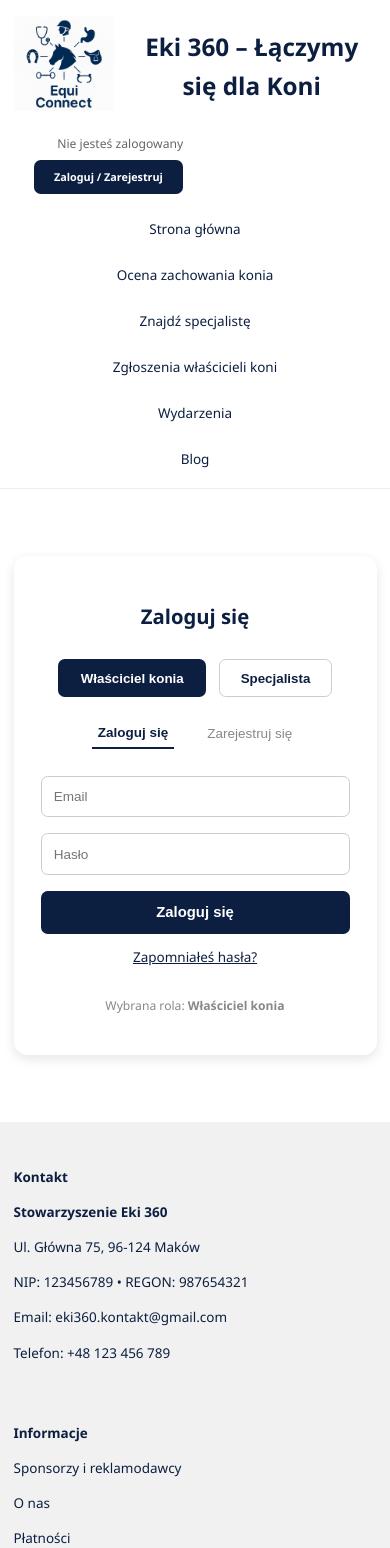
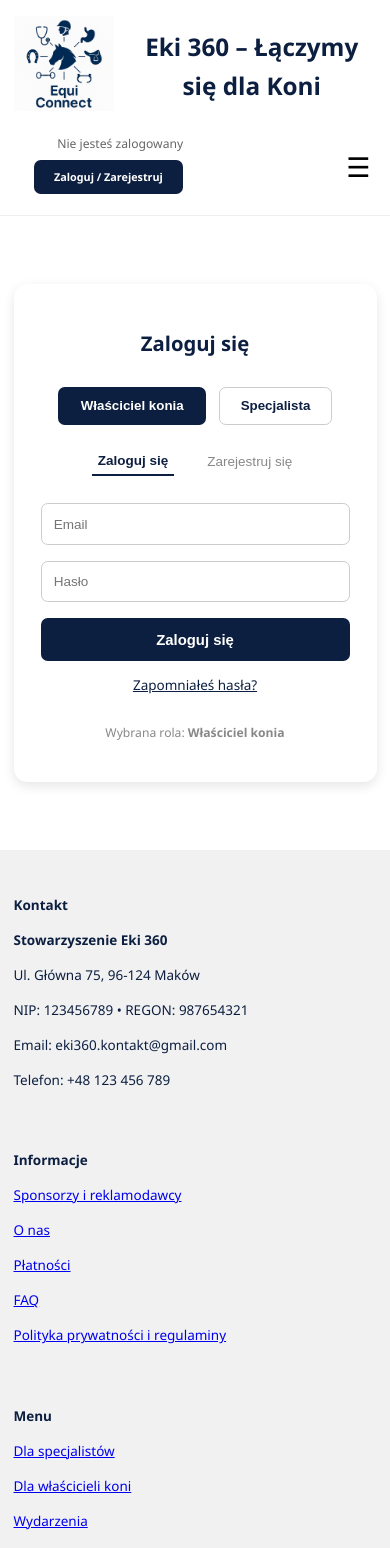
Before and after one commit to Famonaretto/equi-connect-ui, a Next.js app: page /zaloguj in a window 390 px wide. Shown: the top 1548 px of the page. Built offline with nearby package versions, Linux system fonts and the light colour scheme; no server answers.

Commit message:
✨ Dodano responsywne menu hamburger na mobile + poprawa ukadu

```diff
--- a/app/globals.css
+++ b/app/globals.css
@@ -108,3 +108,70 @@ nav a {
     font-size: 1rem;
   }
 }
+.main-header {
+  background: #fff;
+  border-bottom: 1px solid #eee;
+  padding: 1rem;
+}
+
+.top-bar {
+  display: flex;
+  align-items: center;
+  justify-content: space-between;
+  flex-wrap: wrap;
+  gap: 1rem;
+}
+
+.site-title {
+  font-size: 1.8rem;
+  font-weight: bold;
+  color: #0D1F40;
+  flex: 1;
+  text-align: center;
+  margin: 0;
+}
+
+.user-panel {
+  min-width: 120px;
+  text-align: right;
+}
+
+.hamburger {
+  display: none;
+  background: none;
+  font-size: 2rem;
+  border: none;
+  cursor: pointer;
+}
+
+/* Navigation */
+.main-nav {
+  display: flex;
+  justify-content: center;
+  flex-wrap: wrap;
+  gap: 1.2rem;
+  margin-top: 1rem;
+}
+
+.main-nav a {
+  text-decoration: none;
+  color: #0D1F40;
+  font-weight: 500;
+}
+
+/* Responsive navigation */
+@media (max-width: 768px) {
+  .main-nav {
+    flex-direction: column;
+    align-items: center;
+    display: none;
+  }
+
+  .main-nav.open {
+    display: flex;
+  }
+
+  .hamburger {
+    display: block;
+  }
+}
--- a/app/layout.tsx
+++ b/app/layout.tsx
@@ -1,20 +1,22 @@
+'use client';
+
 import './globals.css';
 import Link from 'next/link';
 import Image from 'next/image';
 import RootLayoutClient from './components/RootLayoutClient';
 import { UserProvider } from '@/contexts/UserContext';
 import { DialogProvider } from './components/DialogProvider';
-
-
+import { useState } from 'react';
 
 export const metadata = {
   title: 'EquiConnect – Zrozum swojego konia',
   description: 'Pomóż swojemu koniowi znaleźć wsparcie i opiekę.',
-  viewport: 'width=device-width, initial-scale=1', // ← TO DODAJ
+  viewport: 'width=device-width, initial-scale=1',
 };
 
+export default function RootLayout({ children }: { children: React.ReactNode }) {
+  const [isMenuOpen, setIsMenuOpen] = useState(false);
 
-export default function RootLayout({ children }: { children: React.ReactNode }) {
   return (
     <html lang="pl">
       <head />
@@ -22,23 +24,8 @@ export default function RootLayout({ children }: { children: React.ReactNode })
         <DialogProvider>
           <UserProvider>
             {/* === HEADER === */}
-      <header
-        style={{
-          backgroundColor: '#fff',
-          borderBottom: '1px solid #eee',
-          padding: '1rem',
-        }}
-      >
-        {/* GÓRNY RZĄD: logo + tytuł + ZALOGUJ */}
-        <div
-          style={{
-            display: 'flex',
-            alignItems: 'center',
-            justifyContent: 'space-between',
-            flexWrap: 'wrap',
-            gap: '1rem',
-          }}
-        >
+            <header className="main-header">
+              <div className="top-bar">
                 <Link href="/">
                   <Image
                     src="/images/logo.png"
@@ -49,34 +36,22 @@ export default function RootLayout({ children }: { children: React.ReactNode })
                   />
                 </Link>
 
-          <h1
-            style={{
-              fontSize: '1.8rem',
-              fontWeight: 'bold',
-              color: '#0D1F40',
-              flex: 1,
-              textAlign: 'center',
-              margin: 0,
-            }}
-          >
-            Eki 360 – Łączymy się dla Koni
-          </h1>
+                <h1 className="site-title">Eki 360 – Łączymy się dla Koni</h1>
 
-          <div style={{ minWidth: '120px', textAlign: 'right' }}>
+                <div className="user-panel">
                   <RootLayoutClient />
                 </div>
+
+                <button
+                  className="hamburger"
+                  onClick={() => setIsMenuOpen(!isMenuOpen)}
+                >
+                  ☰
+                </button>
               </div>
 
               {/* MENU GŁÓWNE */}
-        <nav
-          style={{
-            display: 'flex',
-            justifyContent: 'center',
-            flexWrap: 'wrap',
-            gap: '1.2rem',
-            marginTop: '1rem',
-          }}
-        >
+              <nav className={`main-nav ${isMenuOpen ? 'open' : ''}`}>
                 <Link href="/">Strona główna</Link>
                 <Link href="/ankieta">Ocena zachowania konia</Link>
                 <Link href="/znajdz">Znajdź specjalistę</Link>
@@ -120,19 +95,19 @@ export default function RootLayout({ children }: { children: React.ReactNode })
 
                 <div style={{ minWidth: '200px' }}>
                   <h4 style={{ fontWeight: 'bold', marginBottom: '1rem' }}>Informacje</h4>
-            <p><a href="#" style={{ color: '#0D1F40', textDecoration: 'none' }}>Sponsorzy i reklamodawcy</a></p>
-            <p><a href="#" style={{ color: '#0D1F40', textDecoration: 'none' }}>O nas</a></p>
-            <p><a href="#" style={{ color: '#0D1F40', textDecoration: 'none' }}>Płatności</a></p>
-            <p><a href="#" style={{ color: '#0D1F40', textDecoration: 'none' }}>FAQ</a></p>
-            <p><a href="/polityka-prywatnosci" style={{ color: '#0D1F40', textDecoration: 'none' }}>Polityka prywatności i regulaminy</a></p>
+                  <p><a href="#">Sponsorzy i reklamodawcy</a></p>
+                  <p><a href="#">O nas</a></p>
+                  <p><a href="#">Płatności</a></p>
+                  <p><a href="#">FAQ</a></p>
+                  <p><a href="/polityka-prywatnosci">Polityka prywatności i regulaminy</a></p>
                 </div>
 
                 <div style={{ minWidth: '200px' }}>
                   <h4 style={{ fontWeight: 'bold', marginBottom: '1rem' }}>Menu</h4>
-            <p><a href="#specjalisci" style={{ color: '#0D1F40', textDecoration: 'none' }}>Dla specjalistów</a></p>
-            <p><a href="#wlasciciele" style={{ color: '#0D1F40', textDecoration: 'none' }}>Dla właścicieli koni</a></p>
-            <p><a href="#wydarzenia" style={{ color: '#0D1F40', textDecoration: 'none' }}>Wydarzenia</a></p>
-            <p><a href="#blog" style={{ color: '#0D1F40', textDecoration: 'none' }}>Blog</a></p>
+                  <p><a href="#specjalisci">Dla specjalistów</a></p>
+                  <p><a href="#wlasciciele">Dla właścicieli koni</a></p>
+                  <p><a href="#wydarzenia">Wydarzenia</a></p>
+                  <p><a href="#blog">Blog</a></p>
                 </div>
               </div>
 
@@ -143,7 +118,6 @@ export default function RootLayout({ children }: { children: React.ReactNode })
           </UserProvider>
         </DialogProvider>
       </body>
-
     </html>
   );
 }
```
Lines whose indentation alone changed are shown as unchanged.
